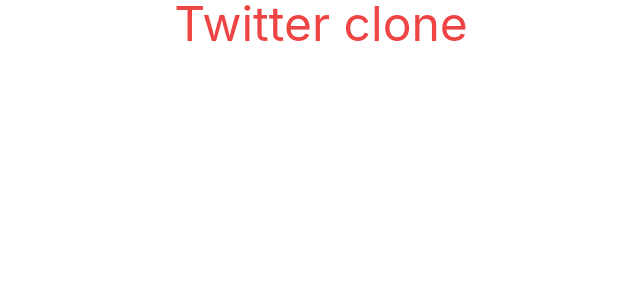
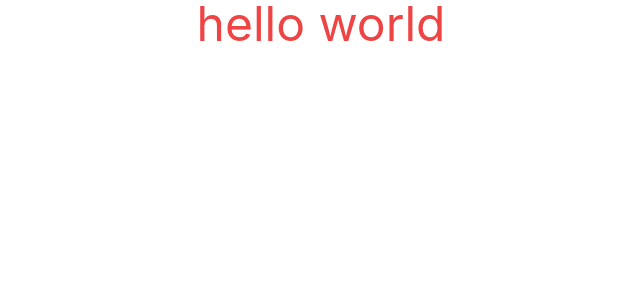
Before and after one commit to ZuhaibHunzai/twitter-clone-react-ui, a React (Create React App) app: page / in a window 1280 px wide. Shown: the top 300 px of the page, without its empty margins (319-959 px from the left). Built offline with nearby package versions, Linux system fonts and the light colour scheme.

Commit message:
initial commit

```diff
--- a/src/App.js
+++ b/src/App.js
@@ -3,7 +3,7 @@
 function App() {
   return (
     <div className="App">
-      <h1 className="text-5xl text-red-500">Twitter clone</h1>
+      <h1 className="text-5xl text-red-500">hello world</h1>
     </div>
   );
 }
```
